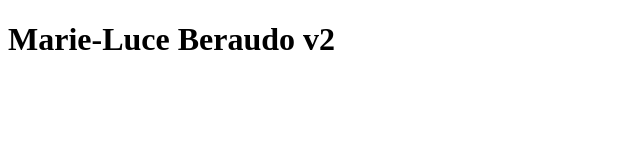
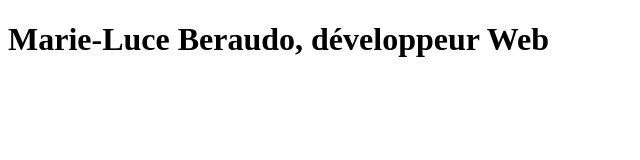
Before and after one commit to mluce194/git-starter, a plain HTML site: page index.html in a window 1280 px wide. Shown: the whole page, without its empty margins (0-640 px from the left). Drawn offline with Linux system fonts and the light colour scheme.

Commit message:
modification index

```diff
--- a/index.html
+++ b/index.html
@@ -2,6 +2,6 @@
 <!DOCTYPE html>
 <html>
     <head></head>
-    <body><h1>Marie-Luce Beraudo v2</h1></body>
+    <body><h1>Marie-Luce Beraudo, développeur Web</h1></body>
 
 </html>
```
